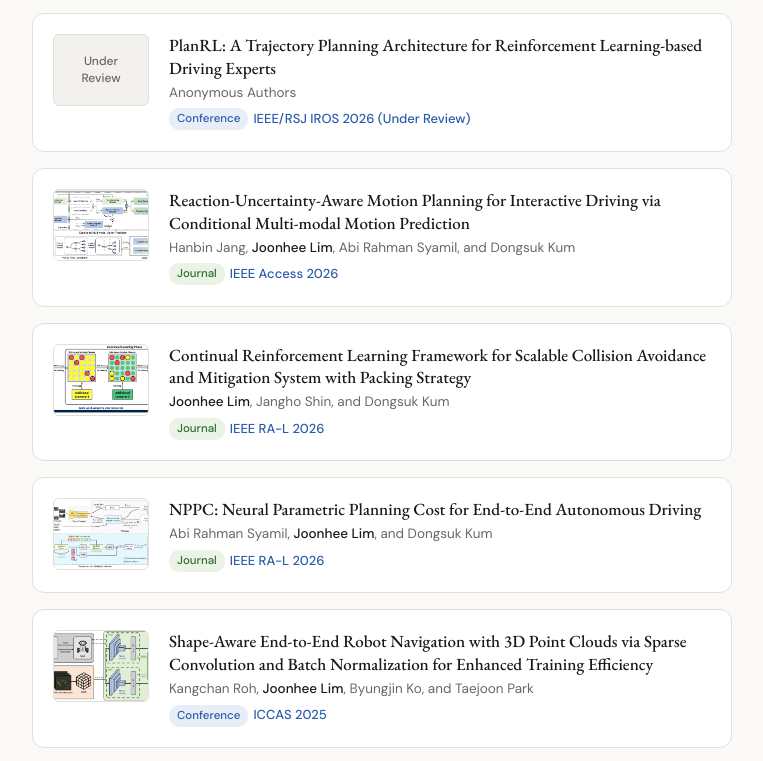
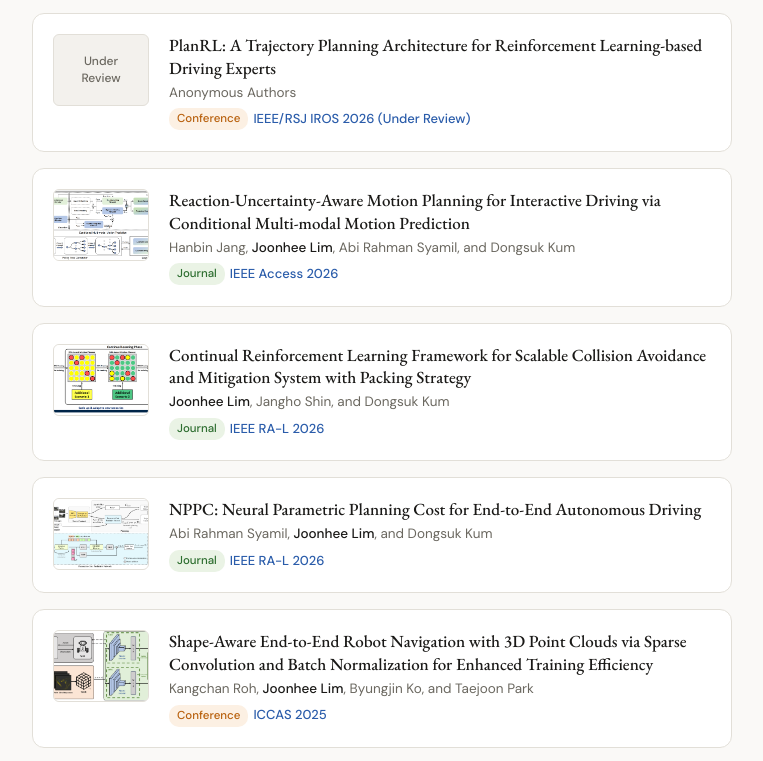
Before and after one commit to kingear3/kingear3.github.io, a plain HTML site: page index.html in a window 1280 px wide. Shown: the part 895-1656 px from the top of the page, without its empty margins (258-1021 px from the left). Drawn offline with nearby package versions, Linux system fonts and the light colour scheme.

Commit message:
Add files via upload

```diff
--- a/index.html
+++ b/index.html
@@ -364,8 +364,8 @@
     }
 
     .badge-conf {
-      background: #e8eef8;
-      color: #2a5caa;
+      background: #fcf0e3;
+      color: #b8600d;
     }
 
     .badge-journal {
```
